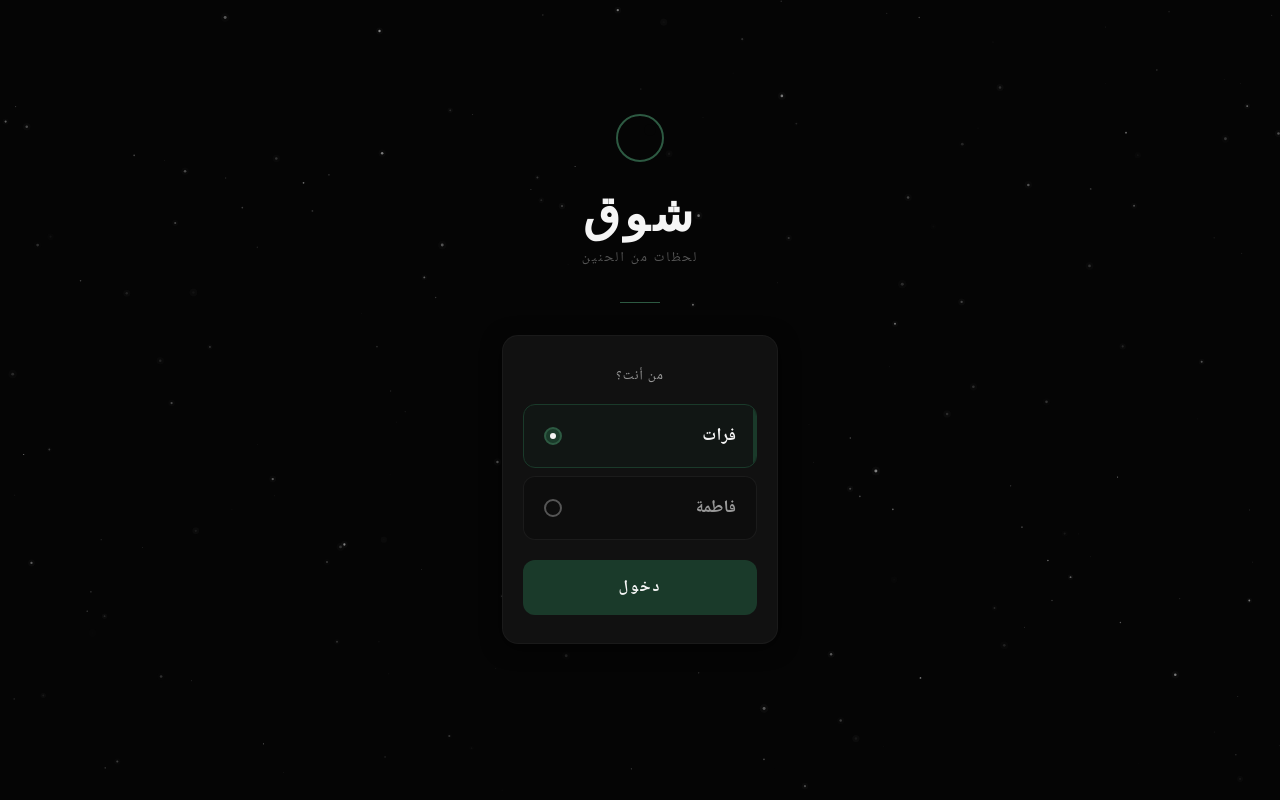
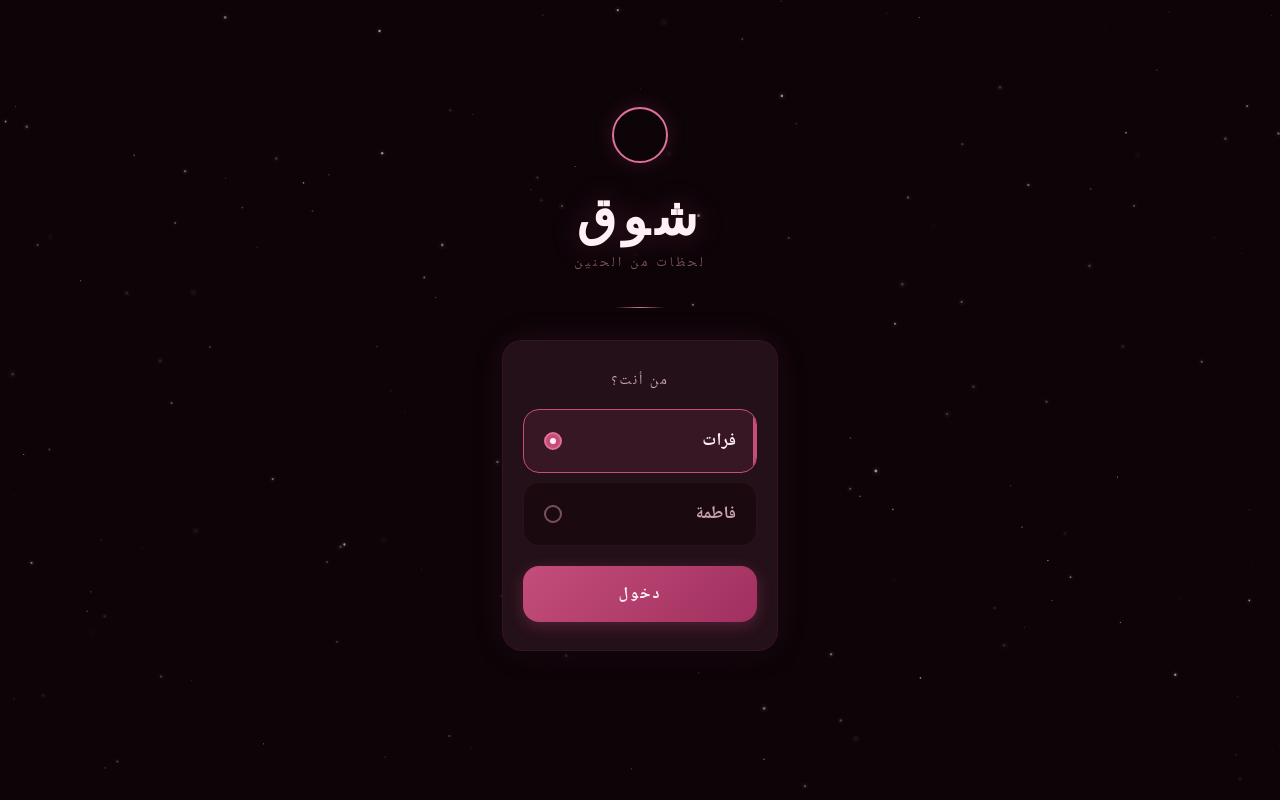
Before and after one commit to mf0xc/shouq, a website: page index.html in a window 1280 px wide. Both pictures are taken after a click on the button "فرات". Drawn offline with nearby package versions, Linux system fonts and the light colour scheme.

Commit message:
Add files via upload

```diff
--- a/script.js
+++ b/script.js
@@ -28,11 +28,6 @@ const elements = {};
 
 // ===== Initialization =====
 document.addEventListener('DOMContentLoaded', init);
-
-// Capacitor init - no deviceready needed!
-if (typeof Capacitor !== 'undefined') {
-    console.log('Capacitor detected');
-}
 
 function init() {
     cacheElements();
@@ -106,12 +101,12 @@ function initStars() {
             const alpha = 0.2 + Math.abs(Math.sin(star.twinkle)) * 0.5;
             ctx.beginPath();
             ctx.arc(star.x, star.y, star.size, 0, Math.PI * 2);
-            ctx.fillStyle = `rgba(200, 200, 200, ${alpha * star.opacity})`;
+            ctx.fillStyle = `rgba(255, 220, 230, ${alpha * star.opacity})`;
             ctx.fill();
             if (star.size > 0.9) {
                 ctx.beginPath();
                 ctx.arc(star.x, star.y, star.size * 3, 0, Math.PI * 2);
-                ctx.fillStyle = `rgba(200, 200, 200, ${alpha * 0.05})`;
+                ctx.fillStyle = `rgba(255, 220, 230, ${alpha * 0.05})`;
                 ctx.fill();
             }
         });
@@ -206,7 +201,7 @@ function handleLogout() {
 
 // ===== Miss Button Logic =====
 async function handleMissClick() {
-    triggerVibration();
+    await triggerVibration();
     showNotification();
     createRipple();
     animateCounter();
@@ -216,25 +211,35 @@ async function handleMissClick() {
     showToast('تم إرسال اشتياقك');
 }
 
-// ===== Capacitor Vibration =====
+// ===== Vibration - Capacitor Haptics (FIXED) =====
 async function triggerVibration() {
     try {
-        if (typeof Capacitor !== 'undefined') {
+        // Try Capacitor Haptics first
         const { Haptics } = await import('@capacitor/haptics');
         await Haptics.vibrate({ duration: CONFIG.VIBRATE_DURATION });
-        } else if (navigator.vibrate) {
+        console.log('Haptics vibrated');
+        return;
+    } catch (e) {
+        console.log('Capacitor Haptics failed:', e.message);
+    }
+
+    // Fallback: navigator.vibrate
+    try {
+        if (navigator.vibrate) {
             navigator.vibrate(CONFIG.VIBRATE_DURATION);
+            console.log('navigator.vibrate used');
+            return;
         }
     } catch (e) {
-        console.log('Vibration error:', e);
-        if (navigator.vibrate) navigator.vibrate(CONFIG.VIBRATE_DURATION);
-    }
+        console.log('navigator.vibrate failed:', e.message);
     }
 
-// ===== Capacitor Local Notification =====
+    console.log('No vibration available');
+}
+
+// ===== Notification =====
 async function showNotification() {
     try {
-        if (typeof Capacitor !== 'undefined') {
         const { LocalNotifications } = await import('@capacitor/local-notifications');
         await LocalNotifications.schedule({
             notifications: [{
@@ -244,11 +249,8 @@ async function showNotification() {
                 schedule: { at: new Date(Date.now() + 100) }
             }]
         });
-        } else {
-            showToast(CONFIG.NOTIFICATION_TEXT);
-        }
     } catch (e) {
-        console.log('Notification error:', e);
+        console.log('Notification error:', e.message);
         showToast(CONFIG.NOTIFICATION_TEXT);
     }
 }
@@ -256,12 +258,10 @@ async function showNotification() {
 // ===== Request Permissions =====
 async function requestPermissions() {
     try {
-        if (typeof Capacitor !== 'undefined') {
         const { LocalNotifications } = await import('@capacitor/local-notifications');
         await LocalNotifications.requestPermissions();
-        }
     } catch (e) {
-        console.log('Permission request error:', e);
+        console.log('Permission request error:', e.message);
     }
 }
 
--- a/style.css
+++ b/style.css
@@ -1,22 +1,21 @@
-/* ===== CSS Variables - Minimalist Dark ===== */
+/* ===== CSS Variables - Feminine Pink ===== */
 :root {
-    --bg-deep: #050505;
-    --bg-dark: #0a0a0a;
-    --bg-card: #111111;
-    --bg-input: #0d0d0d;
-    --green-primary: #1a3a2a;
-    --green-light: #2d5a42;
-    --green-glow: rgba(26, 58, 42, 0.4);
-    --text-primary: #f5f5f5;
-    --text-secondary: #999999;
-    --text-muted: #555555;
-    --error: #a04040;
-    --success: #408060;
-    --shadow-soft: 0 4px 20px rgba(0, 0, 0, 0.6);
-    --shadow-green: 0 0 30px rgba(26, 58, 42, 0.2);
-    --radius-sm: 8px;
-    --radius-md: 12px;
-    --radius-lg: 16px;
+    --bg-deep: #0d0408;
+    --bg-dark: #1a0a10;
+    --bg-card: #241018;
+    --bg-input: #1a0a10;
+    --pink-primary: #c44d7a;
+    --pink-light: #e0709a;
+    --pink-glow: rgba(196, 77, 122, 0.3);
+    --text-primary: #fff0f5;
+    --text-secondary: #c9a0b0;
+    --text-muted: #7a5060;
+    --error: #c94c4c;
+    --shadow-soft: 0 4px 20px rgba(0, 0, 0, 0.5);
+    --shadow-pink: 0 0 30px rgba(196, 77, 122, 0.15);
+    --radius-sm: 12px;
+    --radius-md: 16px;
+    --radius-lg: 20px;
     --radius-full: 50%;
     --transition-smooth: all 0.35s cubic-bezier(0.25, 0.46, 0.45, 0.94);
     --transition-bounce: all 0.5s cubic-bezier(0.68, -0.55, 0.265, 1.55);
@@ -86,33 +85,35 @@ html, body {
 }
 
 .moon-icon {
-    width: 48px;
-    height: 48px;
+    width: 56px;
+    height: 56px;
     margin: 0 auto 1.5rem;
-    border: 2px solid var(--green-light);
+    border: 2px solid var(--pink-light);
     border-radius: 50%;
     position: relative;
     animation: float 4s ease-in-out infinite;
+    box-shadow: 0 0 20px rgba(196, 77, 122, 0.2);
 }
 
 .moon-icon::after {
     content: '';
     position: absolute;
-    width: 12px;
-    height: 12px;
+    width: 14px;
+    height: 14px;
     background: var(--bg-deep);
     border-radius: 50%;
-    top: 8px;
-    right: 6px;
+    top: 10px;
+    right: 8px;
 }
 
 .app-title {
     font-family: 'Amiri', serif;
-    font-size: 3rem;
+    font-size: 3.2rem;
     font-weight: 700;
     color: var(--text-primary);
     margin-bottom: 0.25rem;
-    letter-spacing: 4px;
+    letter-spacing: 6px;
+    text-shadow: 0 0 30px rgba(196, 77, 122, 0.3);
 }
 
 .app-subtitle {
@@ -120,13 +121,13 @@ html, body {
     color: var(--text-muted);
     margin-bottom: 2rem;
     font-weight: 400;
-    letter-spacing: 2px;
+    letter-spacing: 3px;
 }
 
 .divider {
-    width: 40px;
+    width: 50px;
     height: 1px;
-    background: var(--green-light);
+    background: linear-gradient(90deg, transparent, var(--pink-light), transparent);
     margin: 0 auto 2rem;
 }
 
@@ -135,24 +136,24 @@ html, body {
     background: var(--bg-card);
     border-radius: var(--radius-lg);
     padding: 1.75rem 1.25rem;
-    border: 1px solid rgba(255, 255, 255, 0.04);
-    box-shadow: var(--shadow-soft);
+    border: 1px solid rgba(196, 77, 122, 0.08);
+    box-shadow: var(--shadow-soft), var(--shadow-pink);
 }
 
 .login-form label {
     display: block;
-    font-size: 0.85rem;
+    font-size: 0.9rem;
     color: var(--text-secondary);
     margin-bottom: 1rem;
     font-weight: 500;
-    letter-spacing: 1px;
+    letter-spacing: 2px;
 }
 
 /* Name Selector */
 .name-selector {
     display: flex;
     flex-direction: column;
-    gap: 0.5rem;
+    gap: 0.6rem;
     margin-bottom: 1.25rem;
 }
 
@@ -162,7 +163,7 @@ html, body {
     font-size: 1.1rem;
     font-family: inherit;
     background: var(--bg-input);
-    border: 1px solid rgba(255, 255, 255, 0.06);
+    border: 1px solid rgba(196, 77, 122, 0.1);
     border-radius: var(--radius-md);
     color: var(--text-secondary);
     cursor: pointer;
@@ -181,20 +182,20 @@ html, body {
     top: 0;
     bottom: 0;
     width: 3px;
-    background: var(--green-primary);
+    background: var(--pink-primary);
     opacity: 0;
     transition: opacity 0.3s ease;
 }
 
 .name-option:hover {
-    background: rgba(26, 58, 42, 0.1);
-    border-color: rgba(26, 58, 42, 0.3);
+    background: rgba(196, 77, 122, 0.08);
+    border-color: rgba(196, 77, 122, 0.25);
     color: var(--text-primary);
 }
 
 .name-option.selected {
-    background: rgba(26, 58, 42, 0.15);
-    border-color: var(--green-primary);
+    background: rgba(196, 77, 122, 0.12);
+    border-color: var(--pink-primary);
     color: var(--text-primary);
 }
 
@@ -216,8 +217,8 @@ html, body {
 }
 
 .name-option.selected .name-indicator {
-    border-color: var(--green-light);
-    background: var(--green-primary);
+    border-color: var(--pink-light);
+    background: var(--pink-primary);
 }
 
 .name-option.selected .name-indicator::after {
@@ -234,11 +235,11 @@ html, body {
 
 .enter-btn {
     width: 100%;
-    padding: 0.875rem;
+    padding: 0.9rem;
     font-size: 1rem;
     font-family: inherit;
     font-weight: 600;
-    background: var(--green-primary);
+    background: linear-gradient(135deg, var(--pink-primary), #a03060);
     color: var(--text-primary);
     border: none;
     border-radius: var(--radius-md);
@@ -249,12 +250,14 @@ html, body {
     gap: 0.5rem;
     transition: var(--transition-smooth);
     letter-spacing: 2px;
+    box-shadow: 0 4px 15px rgba(196, 77, 122, 0.3);
 }
 
 .enter-btn:hover,
 .enter-btn:active {
-    background: var(--green-light);
-    transform: translateY(-1px);
+    background: linear-gradient(135deg, var(--pink-light), var(--pink-primary));
+    transform: translateY(-2px);
+    box-shadow: 0 6px 20px rgba(196, 77, 122, 0.4);
 }
 
 .enter-btn:disabled {
@@ -262,13 +265,14 @@ html, body {
     color: var(--text-muted);
     cursor: not-allowed;
     transform: none;
+    box-shadow: none;
 }
 
 .error-message {
     margin-top: 1rem;
     padding: 0.75rem 1rem;
-    background: rgba(160, 64, 64, 0.08);
-    border: 1px solid rgba(160, 64, 64, 0.15);
+    background: rgba(201, 76, 76, 0.08);
+    border: 1px solid rgba(201, 76, 76, 0.15);
     border-radius: var(--radius-sm);
     color: var(--error);
     font-size: 0.85rem;
@@ -311,7 +315,7 @@ html, body {
     background: var(--bg-card);
     padding: 0.5rem 1rem;
     border-radius: var(--radius-full);
-    border: 1px solid rgba(255, 255, 255, 0.04);
+    border: 1px solid rgba(196, 77, 122, 0.08);
 }
 
 .user-name {
@@ -328,7 +332,7 @@ html, body {
     align-items: center;
     justify-content: center;
     background: var(--bg-card);
-    border: 1px solid rgba(255, 255, 255, 0.04);
+    border: 1px solid rgba(196, 77, 122, 0.08);
     border-radius: var(--radius-full);
     color: var(--text-muted);
     cursor: pointer;
@@ -337,8 +341,8 @@ html, body {
 
 .logout-btn:hover,
 .logout-btn:active {
-    background: rgba(160, 64, 64, 0.1);
-    border-color: rgba(160, 64, 64, 0.2);
+    background: rgba(201, 76, 76, 0.1);
+    border-color: rgba(201, 76, 76, 0.2);
     color: var(--error);
 }
 
@@ -357,7 +361,7 @@ html, body {
     width: 200px;
     height: 200px;
     border-radius: 50%;
-    border: 1px solid rgba(26, 58, 42, 0.15);
+    border: 1px solid rgba(196, 77, 122, 0.12);
     animation: pulse-ring 4s ease-in-out infinite;
 }
 
@@ -369,7 +373,7 @@ html, body {
     right: 20px;
     bottom: 20px;
     border-radius: 50%;
-    border: 1px solid rgba(26, 58, 42, 0.08);
+    border: 1px solid rgba(196, 77, 122, 0.06);
     animation: pulse-ring 4s ease-in-out infinite 0.5s;
 }
 
@@ -379,11 +383,11 @@ html, body {
     width: 160px;
     height: 160px;
     border-radius: 50%;
-    background: linear-gradient(145deg, #0f0f0f, #0a0a0a);
-    border: 1px solid rgba(26, 58, 42, 0.3);
+    background: linear-gradient(145deg, #1a0a10, #0d0408);
+    border: 1px solid rgba(196, 77, 122, 0.3);
     box-shadow:
-        0 0 30px rgba(26, 58, 42, 0.1),
-        inset 0 0 20px rgba(26, 58, 42, 0.05),
+        0 0 30px rgba(196, 77, 122, 0.1),
+        inset 0 0 20px rgba(196, 77, 122, 0.05),
         0 8px 30px rgba(0, 0, 0, 0.5);
     display: flex;
     flex-direction: column;
@@ -403,7 +407,7 @@ html, body {
     left: -50%;
     width: 200%;
     height: 200%;
-    background: radial-gradient(circle, rgba(26, 58, 42, 0.08) 0%, transparent 70%);
+    background: radial-gradient(circle, rgba(196, 77, 122, 0.08) 0%, transparent 70%);
     opacity: 0;
     transition: opacity 0.3s ease;
 }
@@ -416,8 +420,8 @@ html, body {
 .miss-btn:active {
     transform: scale(0.93);
     box-shadow:
-        0 0 40px rgba(26, 58, 42, 0.15),
-        inset 0 0 30px rgba(26, 58, 42, 0.08),
+        0 0 40px rgba(196, 77, 122, 0.15),
+        inset 0 0 30px rgba(196, 77, 122, 0.08),
         0 4px 15px rgba(0, 0, 0, 0.5);
 }
 
@@ -446,7 +450,7 @@ html, body {
     width: 160px;
     height: 160px;
     border-radius: 50%;
-    border: 1px solid rgba(26, 58, 42, 0.3);
+    border: 1px solid rgba(196, 77, 122, 0.25);
     animation: ripple-expand 1s ease-out forwards;
 }
 
@@ -460,7 +464,7 @@ html, body {
     border-radius: var(--radius-lg);
     padding: 1.25rem;
     text-align: center;
-    border: 1px solid rgba(255, 255, 255, 0.04);
+    border: 1px solid rgba(196, 77, 122, 0.08);
     box-shadow: var(--shadow-soft);
     position: relative;
     overflow: hidden;
@@ -473,7 +477,7 @@ html, body {
     left: 0;
     right: 0;
     height: 2px;
-    background: linear-gradient(90deg, transparent, var(--green-primary), transparent);
+    background: linear-gradient(90deg, transparent, var(--pink-primary), transparent);
 }
 
 .counter-label {
@@ -524,13 +528,13 @@ html, body {
     left: 50%;
     transform: translateX(-50%) translateY(100px);
     background: var(--bg-card);
-    border: 1px solid rgba(26, 58, 42, 0.2);
+    border: 1px solid rgba(196, 77, 122, 0.2);
     border-radius: var(--radius-full);
     padding: 0.75rem 1.5rem;
     display: flex;
     align-items: center;
     gap: 0.5rem;
-    box-shadow: var(--shadow-soft), 0 0 15px rgba(26, 58, 42, 0.1);
+    box-shadow: var(--shadow-soft), 0 0 15px rgba(196, 77, 122, 0.1);
     z-index: 100;
     opacity: 0;
     transition: all 0.4s cubic-bezier(0.68, -0.55, 0.265, 1.55);
@@ -567,7 +571,7 @@ html, body {
 
 @keyframes counter-pop {
     0% { transform: scale(1); }
-    50% { transform: scale(1.2); color: var(--green-light); }
+    50% { transform: scale(1.2); color: var(--pink-light); }
     100% { transform: scale(1); }
 }
 
```
Lines whose indentation alone changed are shown as unchanged.
